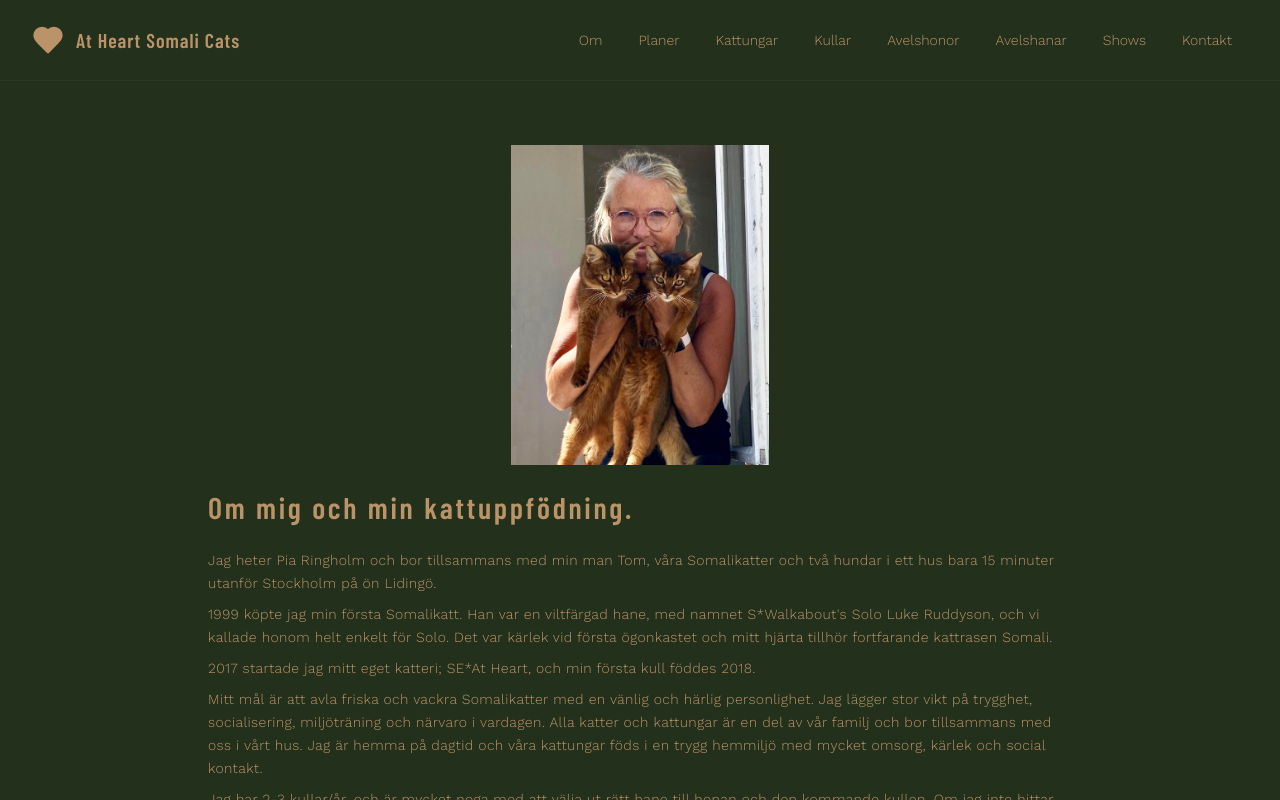
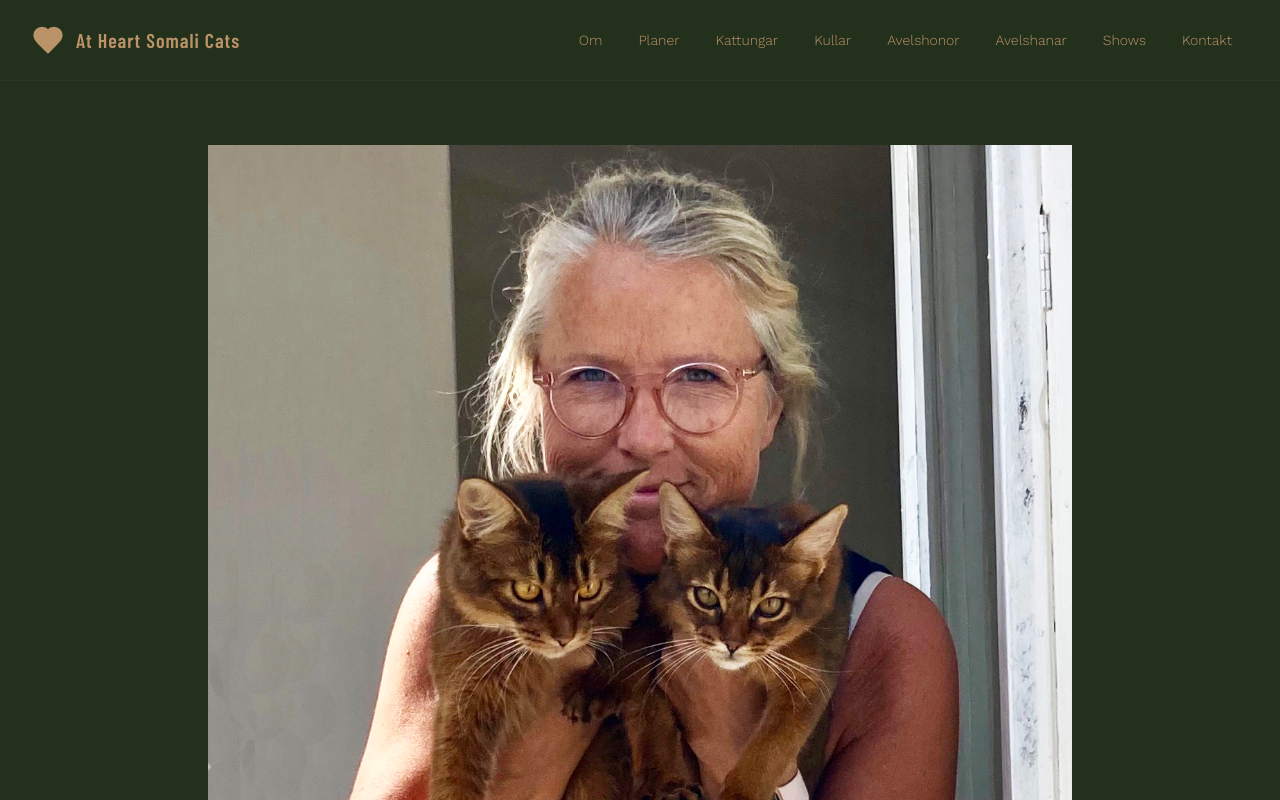
Before and after one commit to swartbergs/at-heart-somali, a React (Vite) app: page /om in a window 1280 px wide. Shown: the top 800 px of the page. Built offline with nearby package versions, Linux system fonts and the light colour scheme; the HTML template or start-up script is replaced by a standard one.

Commit message:
Refactor "Om" page layout

```diff
--- a/src/pages/Om.tsx
+++ b/src/pages/Om.tsx
@@ -9,14 +9,12 @@ const Om = () => {
       <main className="flex-1 bg-brand-dark-green">
         <div className="container mx-auto px-4 py-12 md:py-16 max-w-4xl">
           {/* Portrait Image */}
-          <div className="flex justify-center mb-6">
-            <div className="w-full max-w-xl h-80">
-              <img
-                src={piaWithCats}
-                alt="Pia Ringholm med två Somalikatter"
-                className="w-full h-full object-contain"
-              />
-            </div>
+          <div className="mb-6">
+            <img
+              src={piaWithCats}
+              alt="Pia Ringholm med två Somalikatter"
+              className="w-full"
+            />
           </div>
 
           {/* Heading */}
```
